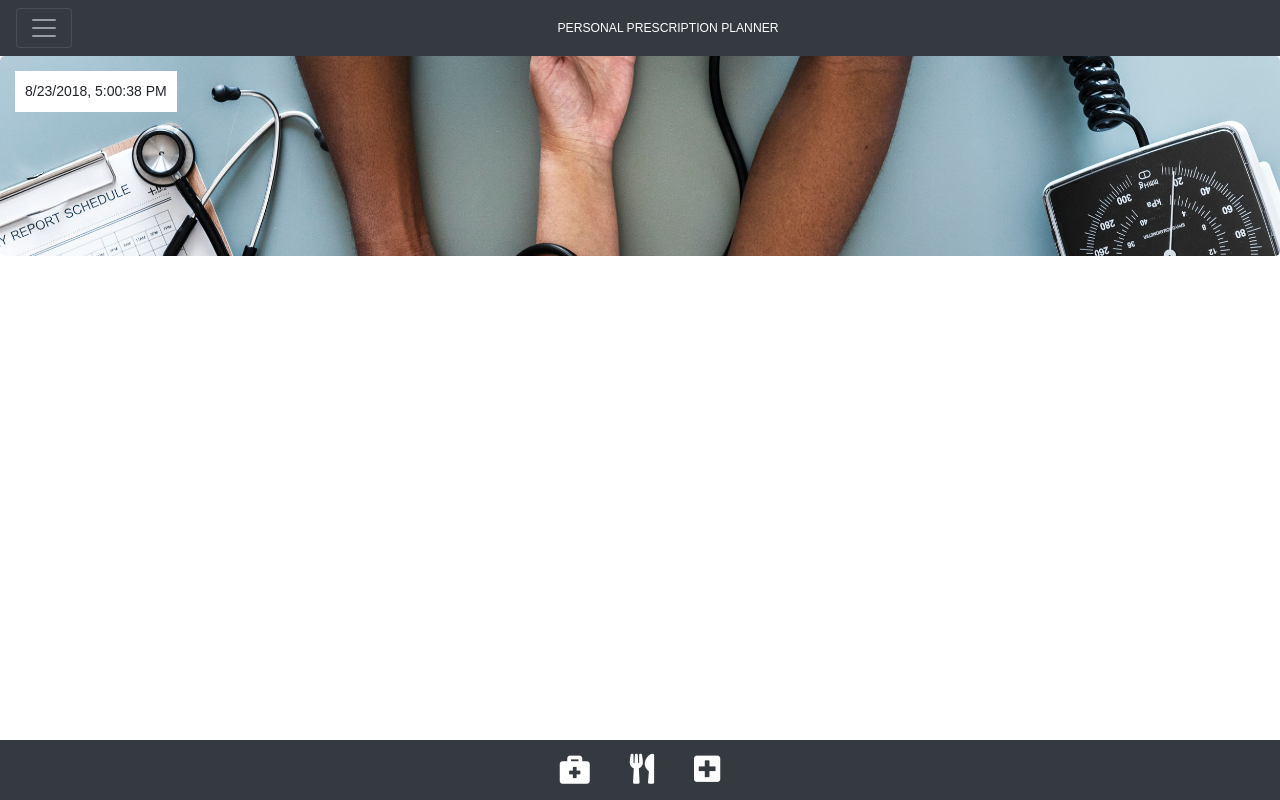
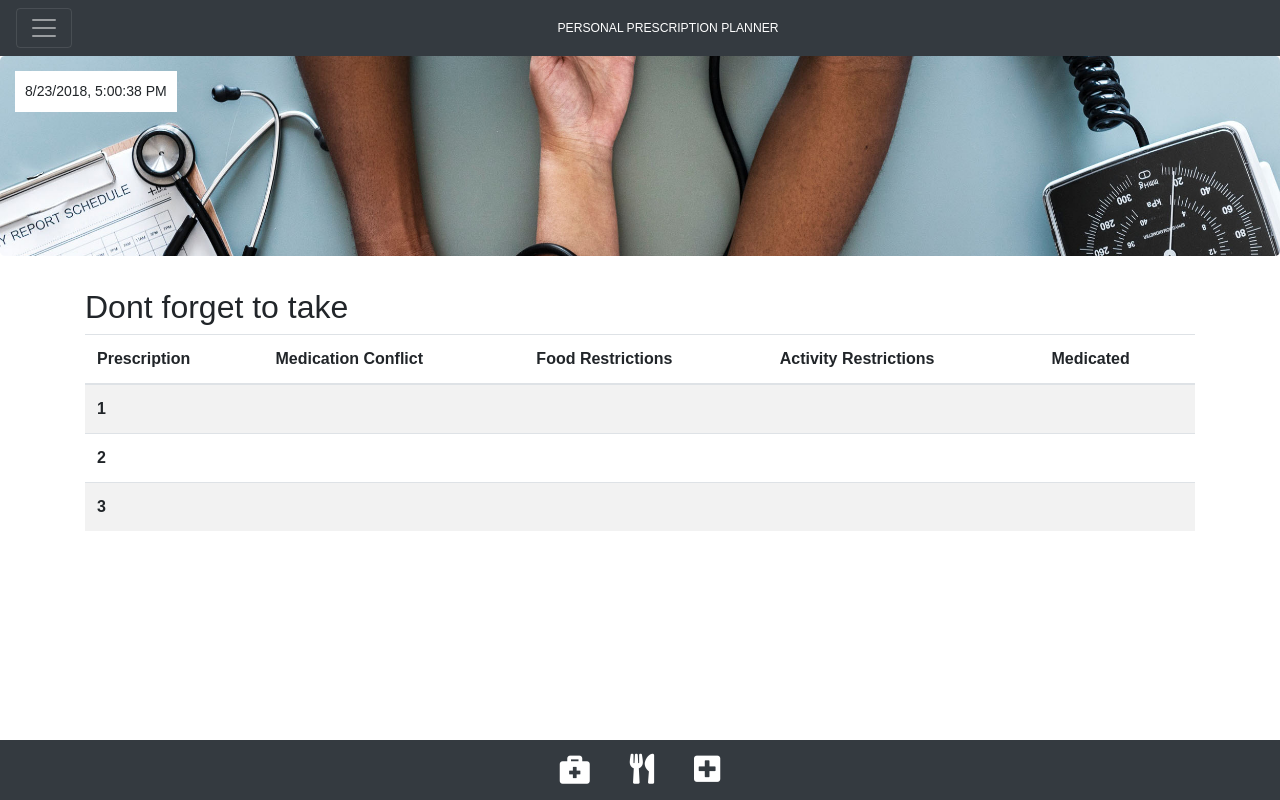
Before and after one commit to dhrandy/team-merge-p3, a React (Create React App) app in the folder client/: page /account in a window 1280 px wide. Built offline with nearby package versions, Linux system fonts and the light colour scheme.

Commit message:
adding account page

```diff
--- a/client/src/App.js
+++ b/client/src/App.js
@@ -6,6 +6,7 @@ import Register from "./components/Register/Register"
 import Header from "./components/Header/Header"
 import BottomNavbar from "./components/Navbar/Bottom/BottomNavbar"
 import TopNavbar from "./components/Navbar/Top/TopNavbar"
+import Account from "./components/Account/Account"
 
 const App = () => (
   <Router>
@@ -17,6 +18,7 @@ const App = () => (
         <Route exact path="/login" component={Login} />
         <Route exact path="/register" component={Register} />
         {/* <Route exact path="/search" component={Search} /> */}
+        <Route exact path="/account" component={Account} />
       </Wrapper>
       <BottomNavbar />
     </div>
--- /dev/null
+++ b/client/src/components/Account/Account.css
@@ -0,0 +1,3 @@
+#main {
+    border: solid black 2px;
+}
--- /dev/null
+++ b/client/src/components/Account/Account.js
@@ -0,0 +1,67 @@
+import React, { Component } from 'react'
+import { Link } from "react-router-dom";
+import './Account.css'
+
+class Main extends Component {
+    render() {
+        return (
+
+            <div className='container'>
+
+                <div className='row'>
+                    <div className='col-md'>
+                        <h2>
+                            Dont forget to take
+                        </h2>
+                    </div>
+                </div>
+
+                <div className='row'>
+                    <div className='col-md'>
+                        <table class="table table-striped">
+                            <thead>
+                                <tr>
+                                    <th scope="col">Prescription</th>
+                                    <th scope="col">Medication Conflict</th>
+                                    <th scope="col">Food Restrictions</th>
+                                    <th scope="col">Activity Restrictions</th>
+                                    <th scope="col">Medicated </th>
+
+                                </tr>
+                            </thead>
+                            <tbody>
+                                <tr>
+                                    <th scope="row">1</th>
+                                    <td></td>
+                                    <td></td>
+                                    <td></td>
+                                    <td></td>
+                                </tr>
+                                <tr>
+                                    <th scope="row">2</th>
+                                    <td></td>
+                                    <td></td>
+                                    <td></td>
+                                    <td></td>
+                                </tr>
+                                <tr>
+                                    <th scope="row">3</th>
+                                    <td></td>
+                                    <td></td>
+                                    <td></td>
+                                    <td></td>
+                                </tr>
+                            </tbody>
+                        </table>
+                    </div>
+                </div>
+
+
+
+
+            </div>
+        );
+    };
+};
+
+export default Main
```
